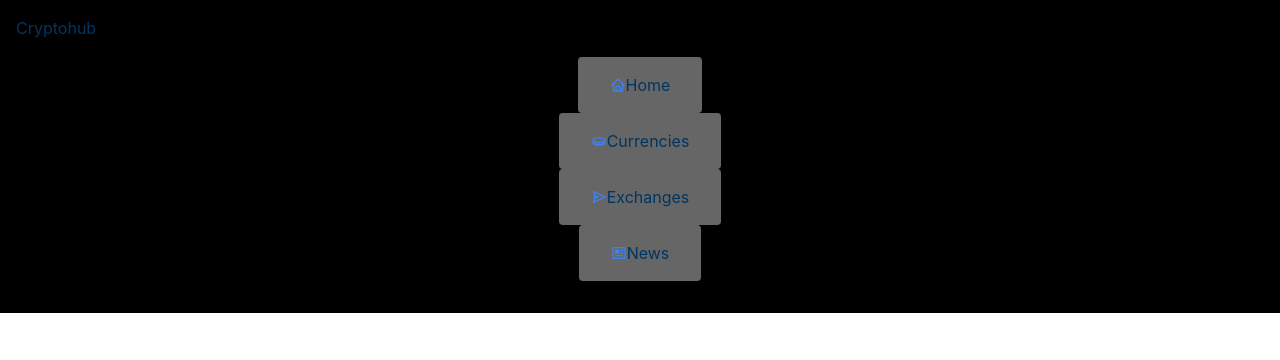
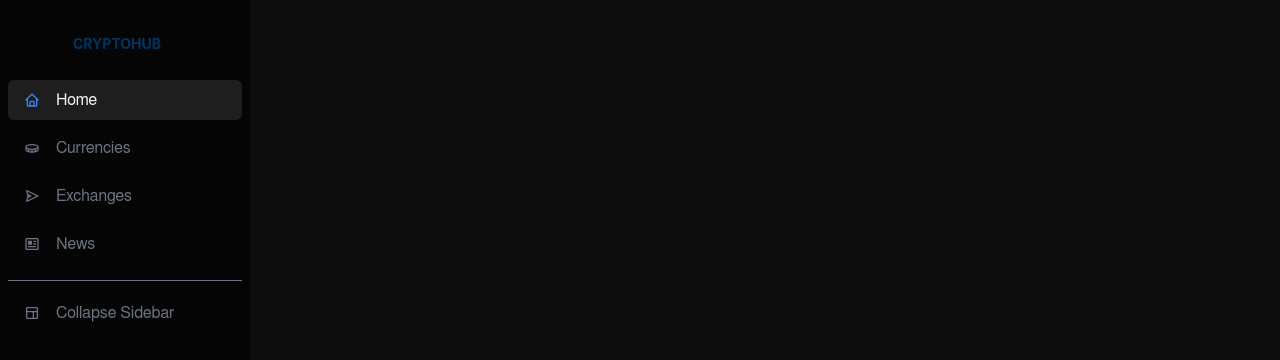
Before and after one commit to francisamidu/next-portfolio, a Next.js app: page /dashboard in a window 1280 px wide. Shown: the top 360 px of the page. Built offline with nearby package versions, Linux system fonts and the light colour scheme.

Commit message:
Started working on the dashboard

```diff
--- a/components/Sidebar.jsx
+++ b/components/Sidebar.jsx
@@ -1,42 +1,123 @@
-import React from "react";
+import React, { useState } from "react";
+import Head from "next/head";
 import Link from "next/link";
-import { BiHome, BiCoin, BiSend, BiNews } from "react-icons/bi";
+
+import { useData } from "../contexts/DataContext";
+
+const { v4 } = require("uuid");
+
+import { BiHome, BiCoin, BiSend, BiNews, BiLayout } from "react-icons/bi";
 
 const Sidebar = () => {
+  const { data } = useData();
+  const { name } = data;
+
+  const [links, setLinks] = useState([
+    {
+      active: true,
+      id: v4(),
+      name: "home",
+      text: "Home",
+    },
+    {
+      active: false,
+      id: v4(),
+      name: "currency",
+      text: "Currencies",
+    },
+    {
+      active: false,
+      id: v4(),
+      name: "exchange",
+      text: "Exchanges",
+    },
+    {
+      active: false,
+      id: v4(),
+      name: "news",
+      text: "News",
+    },
+  ]);
+
+  const renderIcon = (name, active) => {
+    switch (name) {
+      case "home":
+        return (
+          <BiHome className={active ? "text-blue-500" : "text-gray-500"} />
+        );
+      case "currency":
+        return (
+          <BiCoin className={active ? "text-blue-500" : "text-gray-500"} />
+        );
+      case "exchange":
+        return (
+          <BiSend className={active ? "text-blue-500" : "text-gray-500"} />
+        );
+      case "news":
+        return (
+          <BiNews className={active ? "text-blue-500" : "text-gray-500"} />
+        );
+      default:
+        return null;
+    }
+  };
+
+  //Toggles active and inactive link state
+  const toggleLink = (id) => {
+    const updatedLinks = links.map((link) => {
+      if (link.id === id) {
+        return {
+          ...link,
+          active: true,
+        };
+      }
+      return {
+        ...link,
+        active: false,
+      };
+    });
+    setLinks(updatedLinks);
+  };
+
   return (
-    <section className="flex flex-col p-4 bg-black">
-      <div className="brand">
-        <Link href="/">
-          <a>Cryptohub</a>
-        </Link>
-      </div>
-      <div className="links flex flex-col items-center p-4">
-        <Link>
-          <a className="flex flex-row items-center justify-around py-4 px-8 rounded link">
-            <BiHome className="text-blue-500" />
-            <span>Home</span>
-          </a>
-        </Link>
-        <Link>
-          <a className="flex flex-row items-center justify-around py-4 px-8 rounded link">
-            <BiCoin className="text-blue-500" />
-            <span>Currencies</span>
-          </a>
-        </Link>
-        <Link>
-          <a className="flex flex-row items-center justify-around py-4 px-8 rounded link">
-            <BiSend className="text-blue-500" />
-            <span>Exchanges</span>
-          </a>
-        </Link>
-        <Link>
-          <a className="flex flex-row items-center justify-around py-4 px-8 rounded link">
-            <BiNews className="text-blue-500" />
-            <span>News</span>
-          </a>
-        </Link>
-      </div>
-    </section>
+    <>
+      <Head>
+        <title>{name} - Dashboard</title>
+      </Head>
+      <section className="flex flex-col py-4 px-2 sidebar col-start-1 cols-end-2 min-h-screen h-full">
+        <div className="brand pt-4 mr-4 text-center">
+          <Link href="/">
+            <a className="uppercase text-sm font-bold">{name}</a>
+          </Link>
+        </div>
+        <div className="links flex flex-col py-4">
+          {links.map((link) => (
+            <p
+              onClick={() => toggleLink(link.id)}
+              key={link.id}
+              className={
+                link.active
+                  ? "flex flex-row items-center py-2 px-4 rounded-md link mt-2 active"
+                  : "flex flex-row items-center py-2 px-4 rounded-md link mt-2"
+              }
+            >
+              {renderIcon(link.name, link.active)}
+              <span
+                className={
+                  link.active ? "ml-4 text-gray-100" : "ml-4 text-gray-500"
+                }
+              >
+                {link.text}
+              </span>
+            </p>
+          ))}
+        </div>
+        <div className="py-5 px-4 border-t border-gray-500 text-center collapse flex flex-row items-center">
+          <BiLayout className="text-gray-500" />
+          <span className="ml-4 text-gray-500">Collapse Sidebar</span>
+        </div>
+      </section>
+    </>
   );
 };
 
--- /dev/null
+++ b/contexts/ErrorContext.js
@@ -0,0 +1,15 @@
+import { createContext, useContext, useState } from "react";
+
+const ErrorContext = createContext();
+
+export const ErrorContextProvider = ({ children }) => {
+  const [error, setError] = useState({ message: "" });
+
+  return (
+    <ErrorContext.Provider value={{ error, setError }}>
+      {children}
+    </ErrorContext.Provider>
+  );
+};
+
+export const useError = () => useContext(ErrorContext);
--- a/pages/dashboard.jsx
+++ b/pages/dashboard.jsx
@@ -3,7 +3,7 @@ import Sidebar from "../components/Sidebar";
 
 const Dashboard = () => {
   return (
-    <main>
+    <main className="grid min-h-screen">
       <Sidebar />
     </main>
   );
--- a/pages/login.jsx
+++ b/pages/login.jsx
@@ -1,7 +1,11 @@
-import React from "react";
+import React, { useState } from "react";
 import Link from "next/link";
+import router from "next/router";
 import Head from "next/head";
+
 import { useData } from "../contexts/DataContext";
+import { useAuth } from "../contexts/AuthContext";
+
 import { SiFacebook, SiGoogle } from "react-icons/si";
 import Button from "../components/Button";
 
@@ -9,19 +13,22 @@ import Api from "../services/api";
 
 const Login = () => {
   const { data } = useData();
+  const { setAuth } = useAuth();
+
   const { name, year } = data;
 
-  const username = useRef();
-  const passwordRef = useRef();
+  const [user, setUser] = useState({
+    username: "",
+    password: "",
+  });
 
   const loginUser = async (event) => {
     event.preventDefault();
     try {
-      const username = usernameRef.current.value;
-      const password = passwordRef.current.value;
-
-      const response = await Api.login(username, password);
-      console.log(response);
+      const response = await Api.login(user.username, user.password);
+      const { user: authUser, token } = response;
+      setAuth({ isAuthenticated: true, authUser, token });
+      router.push("/dashboard");
     } catch (error) {
       console.log(error);
     }
@@ -72,6 +79,9 @@ const Login = () => {
                 type="text"
                 id="username"
                 className="mt-2 rounded-sm w-full py-2 px-2 border-2 border-gray-200"
+                onChange={(event) =>
+                  setUser({ ...user, username: event.target.value })
+                }
               />
             </div>
             <div className="input-group flex flex-col pr-4 mt-2 w-full">
@@ -80,6 +90,9 @@ const Login = () => {
                 type="password"
                 id="password"
                 className="mt-2 rounded-sm w-full py-2 px-2 border-2 border-gray-200"
+                onChange={(event) =>
+                  setUser({ ...user, password: event.target.value })
+                }
               />
             </div>
             <Button text="Login" />
--- a/styles/dashboard.css
+++ b/styles/dashboard.css
@@ -1,3 +1,21 @@
 .link {
-  background-color: rgba(255, 255, 255, 0.4);
+  cursor: pointer;
+  transition: 0.3s background-color ease-in-out;
 }
+.link.active {
+  background-color: rgba(255, 255, 255, 0.1);
+}
+
+main.grid {
+  grid-template-columns: 250px 1fr;
+  background-color: rgb(12, 12, 12);
+}
+
+.sidebar {
+  background-color: rgb(5, 5, 5);
+}
+
+.collapse {
+  justify-self: end;
+  cursor: pointer;
+}
```
